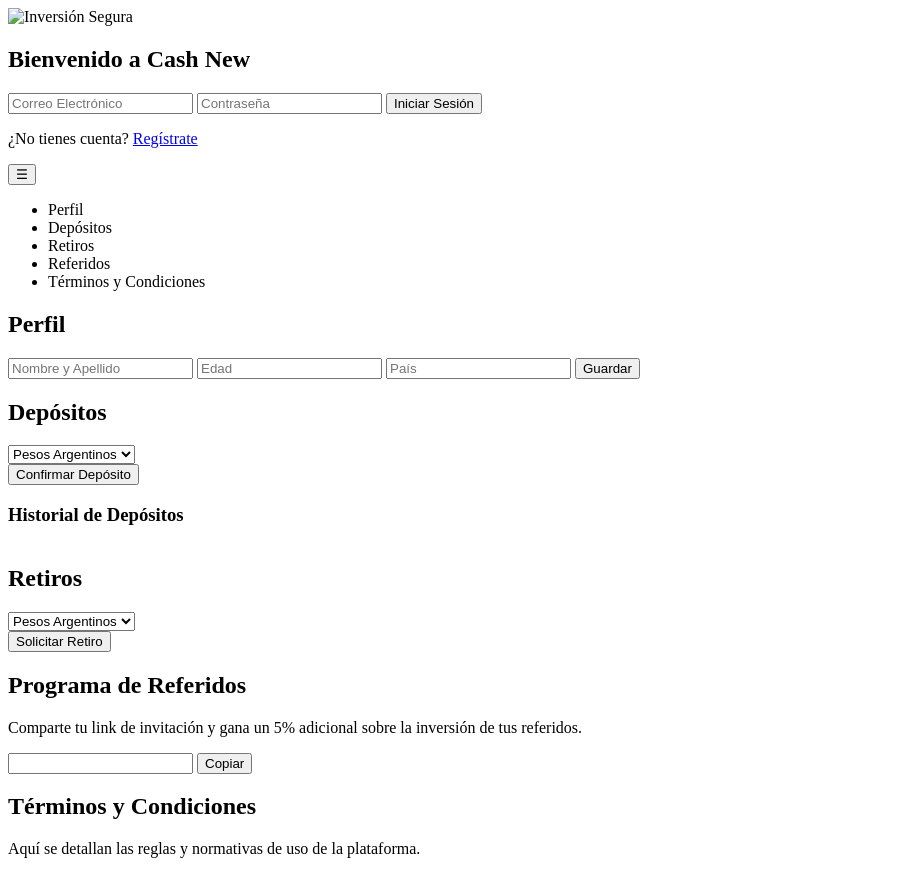
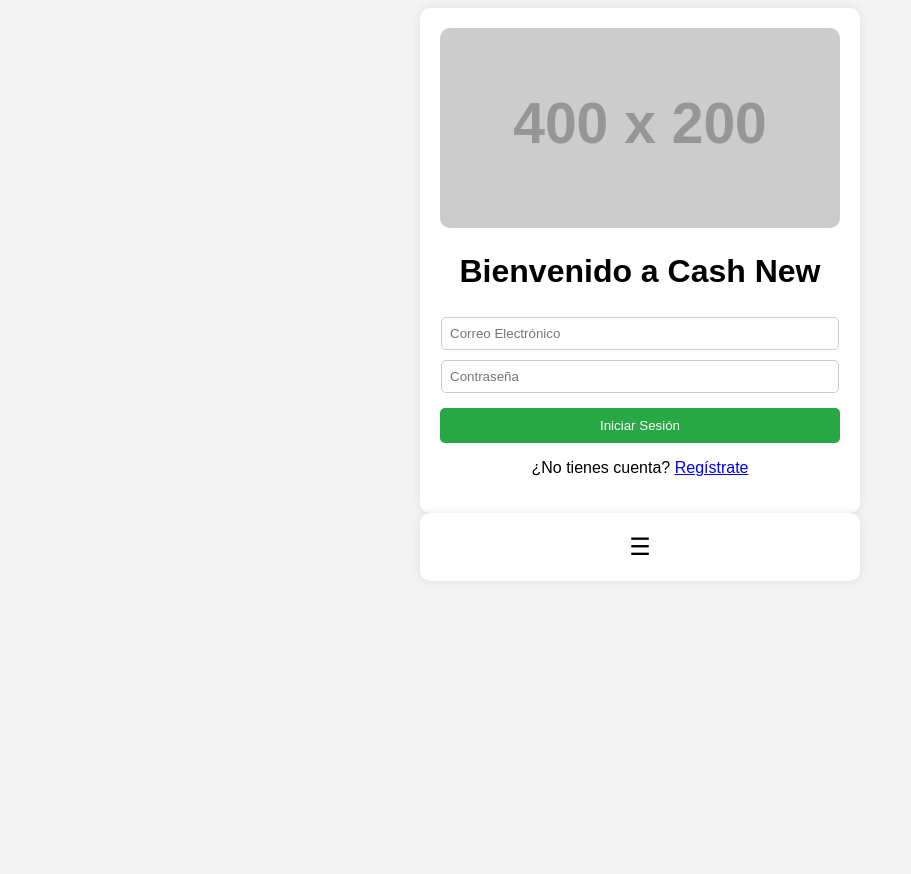
Before and after one commit to Brian95s/Cash_new_project, a plain HTML site: page index.html in a window 1280 px wide. Shown: the whole page, without its empty margins (0-911 px from the left). After the commit the page ends 800 px from the top, so only its background shows below. Drawn offline with Linux system fonts and the light colour scheme; placeholder pictures from the web are drawn by us.

Commit message:
Update index.html

```diff
--- a/index.html
+++ b/index.html
@@ -2,77 +2,81 @@
 <head>
     <meta charset="UTF-8">
     <meta name="viewport" content="width=device-width, initial-scale=1.0">
-    <title>Plataforma de Inversión</title>
-    <link rel="stylesheet" href="styles.css">
-    <script src="script.js" defer></script>
+    <title>Cash New - Inversión Segura</title>
+    <style>
+        body {
+            font-family: Arial, sans-serif;
+            background-color: #f4f4f4;
+            text-align: center;
+        }
+        .container {
+            width: 90%;
+            max-width: 400px;
+            margin: auto;
+            background: white;
+            padding: 20px;
+            border-radius: 10px;
+            box-shadow: 0 0 10px rgba(0, 0, 0, 0.1);
+        }
+        .menu {
+            display: none;
+            list-style: none;
+            padding: 0;
+        }
+        .menu-toggle {
+            cursor: pointer;
+            font-size: 24px;
+        }
+        .menu.show {
+            display: block;
+        }
+        img {
+            width: 100%;
+            border-radius: 10px;
+        }
+        button {
+            background-color: #28a745;
+            color: white;
+            border: none;
+            padding: 10px;
+            width: 100%;
+            border-radius: 5px;
+            cursor: pointer;
+            margin-top: 10px;
+        }
+        input {
+            width: 95%;
+            padding: 8px;
+            margin: 5px 0;
+            border: 1px solid #ccc;
+            border-radius: 5px;
+        }
+    </style>
 </head>
 <body>
-    <!-- Pantalla de Inicio de Sesión / Registro -->
-    <div id="auth-container">
-        <img src="login-image.jpg" alt="Inversión Segura">
-        <h2>Bienvenido a Cash New</h2>
-        <input type="email" id="email" placeholder="Correo Electrónico">
-        <input type="password" id="password" placeholder="Contraseña">
-        <button onclick="login()">Iniciar Sesión</button>
-        <p>¿No tienes cuenta? <a href="#" onclick="showRegister()">Regístrate</a></p>
-    </div><!-- Menú de Navegación -->
-<nav id="menu">
-    <button class="menu-btn">☰</button>
-    <ul class="menu-options">
-        <li onclick="showProfile()">Perfil</li>
-        <li onclick="showDeposits()">Depósitos</li>
-        <li onclick="showWithdrawals()">Retiros</li>
-        <li onclick="showReferrals()">Referidos</li>
-        <li onclick="showTerms()">Términos y Condiciones</li>
+    <div class="container">
+        <img src="https://via.placeholder.com/400x200" alt="Inversión Segura">
+        <h1>Bienvenido a Cash New</h1>
+        <input type="text" placeholder="Correo Electrónico">
+        <input type="password" placeholder="Contraseña">
+        <button>Iniciar Sesión</button>
+        <p>¿No tienes cuenta? <a href="#">Regístrate</a></p>
+    </div><div class="container">
+    <span class="menu-toggle">☰</span>
+    <ul class="menu">
+        <li>Perfil</li>
+        <li>Depósitos</li>
+        <li>Retiros</li>
+        <li>Referidos</li>
+        <li>Términos y Condiciones</li>
     </ul>
-</nav>
-
-<!-- Sección de Perfil -->
-<div id="profile" class="section">
-    <h2>Perfil</h2>
-    <input type="text" id="name" placeholder="Nombre y Apellido">
-    <input type="text" id="age" placeholder="Edad">
-    <input type="text" id="country" placeholder="País">
-    <button onclick="saveProfile()">Guardar</button>
 </div>
 
-<!-- Sección de Depósitos -->
-<div id="deposits" class="section">
-    <h2>Depósitos</h2>
-    <select id="deposit-method" onchange="updateDepositForm()">
-        <option value="ARS">Pesos Argentinos</option>
-        <option value="USDT">USDT</option>
-    </select>
-    <div id="deposit-details"></div>
-    <button onclick="registerDeposit()">Confirmar Depósito</button>
-    <h3>Historial de Depósitos</h3>
-    <table id="deposit-history"></table>
-</div>
-
-<!-- Sección de Retiros -->
-<div id="withdrawals" class="section">
-    <h2>Retiros</h2>
-    <select id="withdraw-method" onchange="updateWithdrawForm()">
-        <option value="ARS">Pesos Argentinos</option>
-        <option value="USDT">USDT</option>
-    </select>
-    <div id="withdraw-details"></div>
-    <button onclick="registerWithdrawal()">Solicitar Retiro</button>
-</div>
-
-<!-- Sección de Referidos -->
-<div id="referrals" class="section">
-    <h2>Programa de Referidos</h2>
-    <p>Comparte tu link de invitación y gana un 5% adicional sobre la inversión de tus referidos.</p>
-    <input type="text" id="referral-link" readonly>
-    <button onclick="copyReferralLink()">Copiar</button>
-</div>
-
-<!-- Sección de Términos y Condiciones -->
-<div id="terms" class="section">
-    <h2>Términos y Condiciones</h2>
-    <p>Aquí se detallan las reglas y normativas de uso de la plataforma.</p>
-</div>
+<script>
+    document.querySelector('.menu-toggle').addEventListener('click', function() {
+        document.querySelector('.menu').classList.toggle('show');
+    });
+</script>
 
 </body>
 </html>
```
